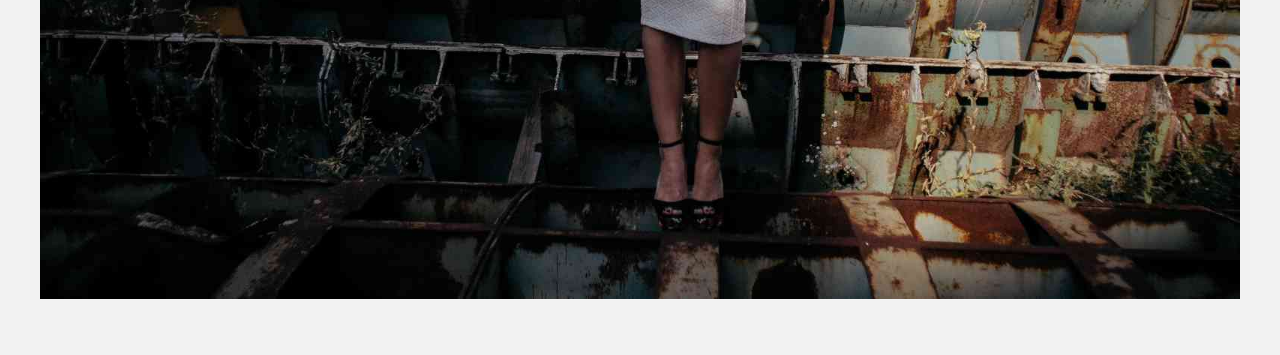
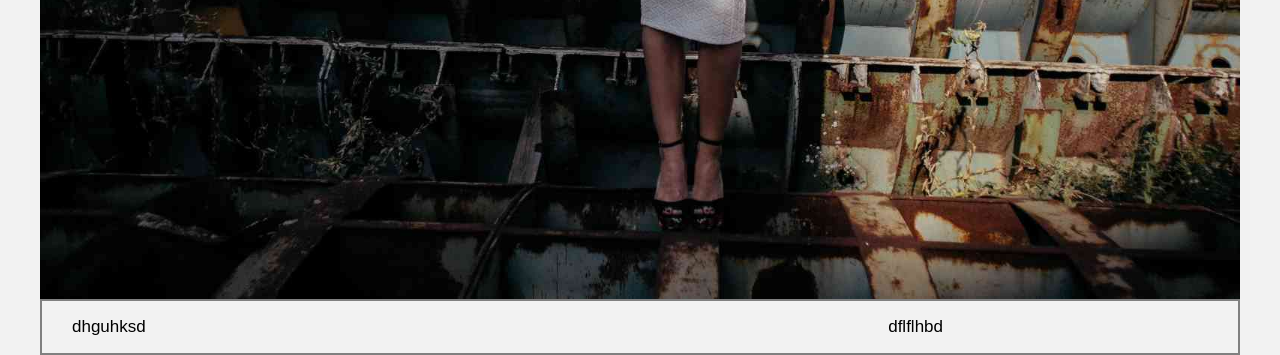
Before and after one commit to codingfront/jfd4-html-css-project, a plain HTML site: page index.html in a window 1280 px wide. Shown: the part 693-1048 px from the top of the page. Before the commit the page ends 992 px from the top, so only its background shows below. Drawn offline with Linux system fonts and the light colour scheme.

Commit message:
code changed

```diff
--- a/index.html
+++ b/index.html
@@ -28,6 +28,10 @@
           <a href="#">SUBSCRIBE</a>
         </div>
       </div>
+      <div class="content">
+        <div class="col col-left">dhguhksd</div>
+        <div class="col col-right">dflflhbd</div>
+      </div>
     </div>
   </body>
 </html>
--- /dev/null
+++ b/scss/_content.scss
@@ -0,0 +1,22 @@
+.content{
+    padding: variable.$base-margin;
+    border: 2px solid grey;
+}
+
+.content::after {
+    content: "";
+    clear: both;
+    display: table;
+  }
+
+.col{
+    float: left;
+    padding-left: variable.$base-margin;
+    padding-right: variable.$base-margin;
+    &-left{
+        width: 70%;
+    }
+    &-right{
+        width: 30%;
+    }
+}
--- a/scss/_general.scss
+++ b/scss/_general.scss
@@ -6,3 +6,9 @@ a {
   width: 1200px;
   margin: auto;
 }
+
+.container::after {
+  content: "";
+  clear: both;
+  display: table;
+}
--- a/style.scss
+++ b/style.scss
@@ -15,4 +15,5 @@ body {
 
 @import "scss/general";
 @import "scss/header";
-@import "scss/banner"
+@import "scss/banner";
+@import "scss/content";
```
Also changed, not shown: style.css, 1 other file.
